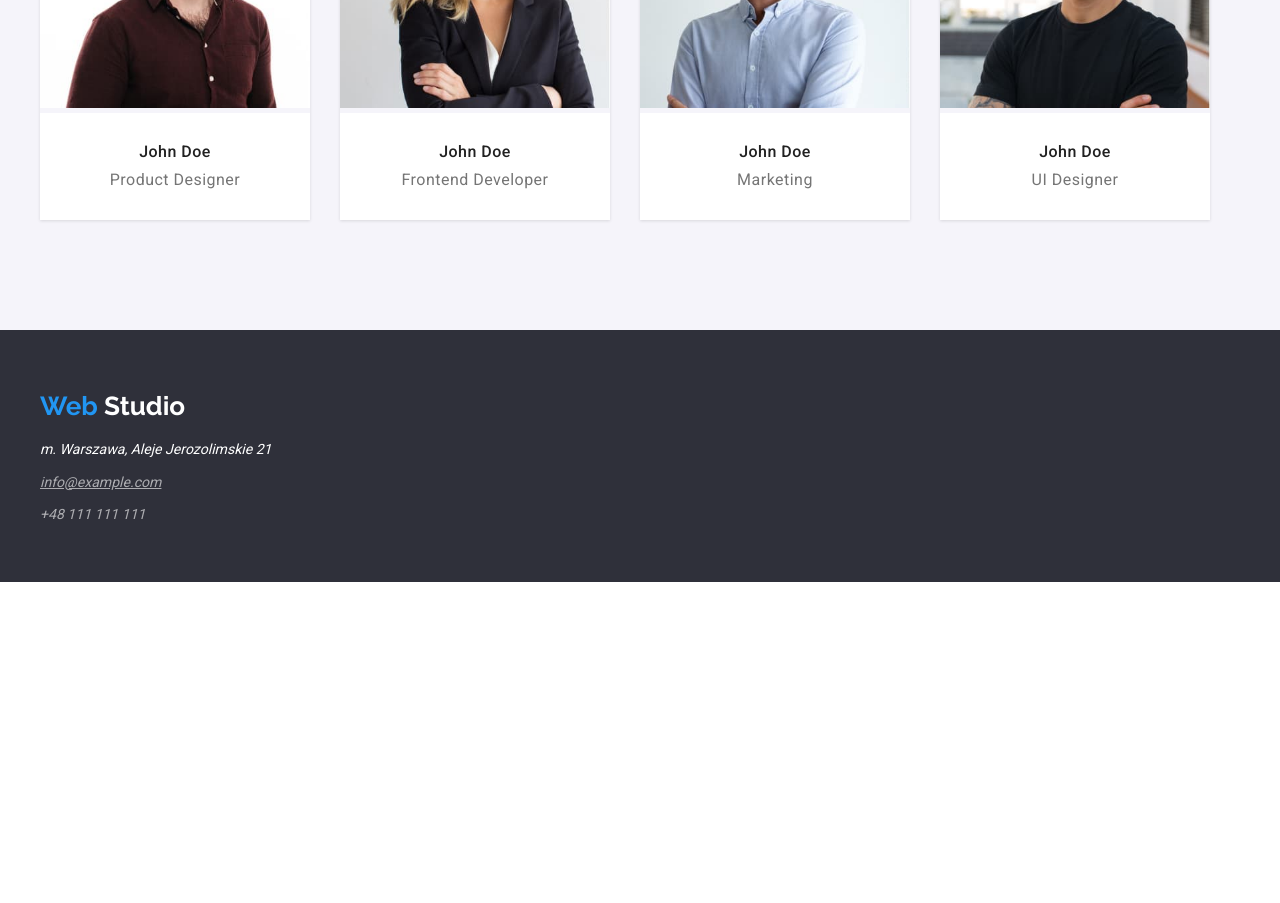
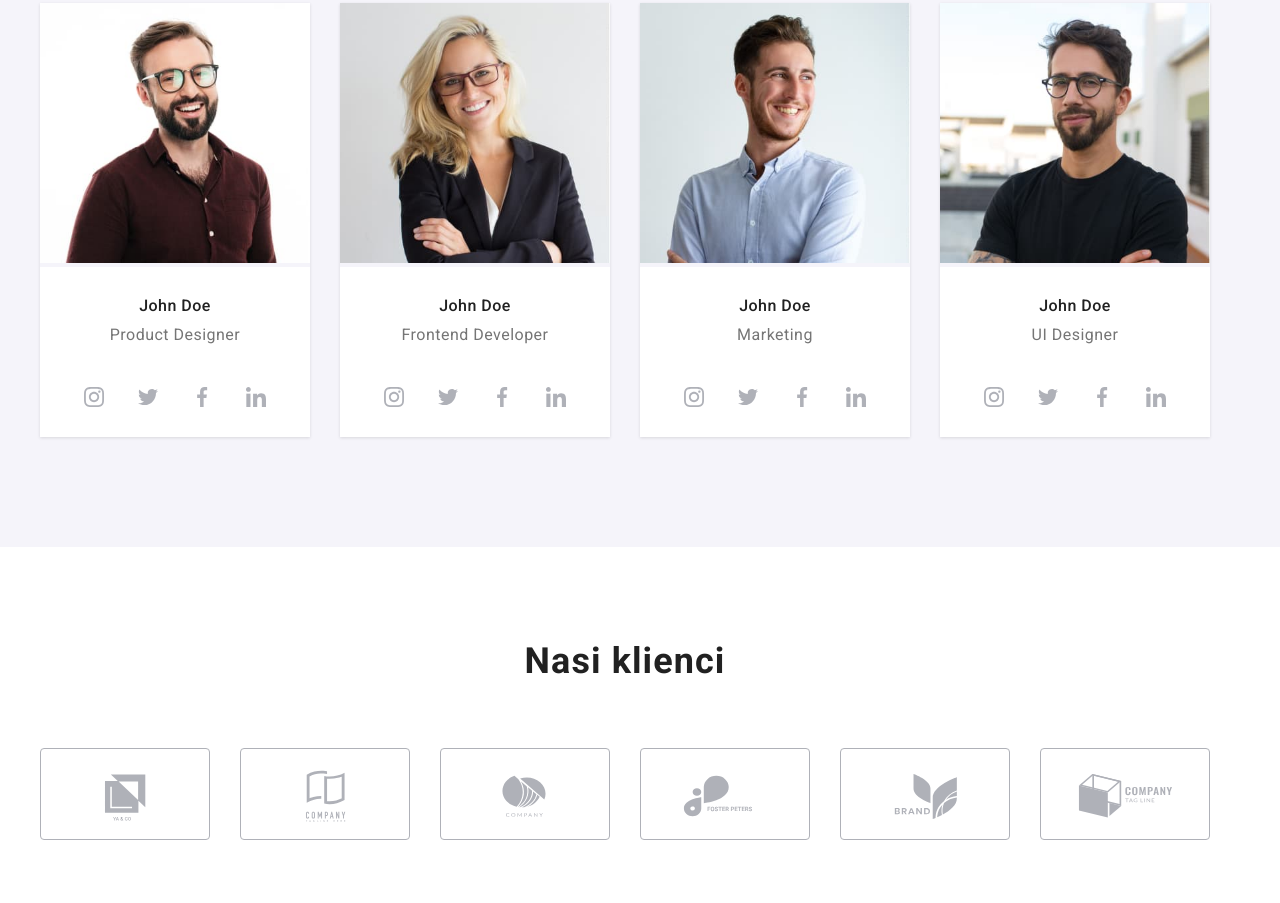
Before and after one commit to dariagruszkiewicz/goit-markup-hw-04, a plain HTML site: page index.html in a window 1280 px wide. Shown: the part 1897-2800 px from the top of the page. Before the commit the page ends 2479 px from the top, so only its background shows below. Drawn offline with nearby package versions, Linux system fonts and the light colour scheme.

Commit message:
pierwsze zmiany w hw04

```diff
--- a/css/styles.css
+++ b/css/styles.css
@@ -77,7 +77,7 @@ body {
 }
 
 .first-section {
-  background-color: #2f303a;
+  background-image: url('../images/background.jpg');
   display: flex;
 }
 
@@ -306,3 +306,47 @@ box-shadow: 0px 1px 3px 0px #0000001F;
 .portfolio-header-style {
   border-bottom: 1px solid #ECECEC;
 }
+
+.second-section-list-icons {
+  height: 120px;
+  width: 270px;
+  padding: 25px 100px;
+  background-color: #F5F4FA;
+  margin-bottom: 30px;
+  ;
+}
+
+.employee-social-links {
+  display: flex;
+  justify-content: space-between;
+  padding-left: 32px;
+  padding-right: 32px;
+  padding-bottom: 18px;
+  background-color: #FFFFFF;
+}
+
+.employee-social-list-icons:hover,
+.employee-social-list-icons:focus {
+fill: #2196F3;
+stroke: #2196F3;
+}
+
+
+  .our-customers-section {
+    width: 1170px;
+  }
+
+  .our-customer-list {
+    list-style-type: none;
+    display: flex;
+    justify-content: space-between;
+    padding-left: 0px;
+  }
+
+.our-customers-list-item {
+  width: 170px;
+  height: 92px;
+  border: 1px solid #AFB1B8;
+  border-radius: 4px;
+  padding: 17.71px 32px 14.25px;
+}
--- a/index.html
+++ b/index.html
@@ -28,7 +28,13 @@
           <li><a class="nav-link" href="#">Kontakt</a></li>
         </ul>
       </nav>
+      <svg width="16" height="12">
+        <use href="./images/icons.svg#icon-envelope1"></use>
+      </svg>
       <a class="header-contacts-link header-contacts-link-mail" href="mailto:info@devstudio.com">info@devstudio.com</a>
+      <svg width="10" height="16">
+  <use href="./images/icons.svg#icon-smartphone1"></use>
+</svg>
       <a class="header-contacts-link" href="tel:+48111111111">+48 111 111 111</a>
     </div>
     </div>
@@ -44,6 +50,9 @@
         <div class="container">
         <ul class="second-section-list">
           <li>
+            <svg class="second-section-list-icons" width="70" height="70">
+            <use href="./images/icons.svg#icon-antenna-1"></use>
+          </svg>
             <h2 class="second-section-title">LOREM IPSUM</h2>
             <p class="second-section-description">
               Lorem ipsum dolor sit amet, consectetur adipiscing elit. Nam vel arcu sem. Sed non
@@ -51,6 +60,9 @@
             </p>
           </li>
           <li>
+            <svg class="second-section-list-icons" width="70" height="70">
+              <use href="./images/icons.svg#icon-clock-1"></use>
+            </svg>
             <h2 class="second-section-title">LOREM IPSUM</h2>
             <p class="second-section-description">
               Lorem ipsum dolor sit amet, consectetur adipiscing elit. Nam vel arcu sem. Sed non
@@ -58,6 +70,9 @@
             </p>
           </li>
           <li>
+            <svg class="second-section-list-icons" width="70" height="70">
+              <use href="./images/icons.svg#icon-diagram-1"></use>
+            </svg>
             <h2 class="second-section-title">LOREM IPSUM</h2>
             <p class="second-section-description">
               Lorem ipsum dolor sit amet, consectetur adipiscing elit. Nam vel arcu sem. Sed non
@@ -65,6 +80,9 @@
             </p>
           </li>
           <li>
+            <svg class="second-section-list-icons" width="70" height="70">
+              <use href="./images/icons.svg#icon-astronaut-1"></use>
+            </svg>
             <h2 class="second-section-title">LOREM IPSUM</h2>
             <p class="second-section-description">
               Lorem ipsum dolor sit amet, consectetur adipiscing elit. Nam vel arcu sem. Sed non
@@ -120,6 +138,20 @@
             />
             <div class="employee-names">John Doe</div>
             <div class="employee-position">Product Designer</div>
+            <div class="employee-social-links">
+              <svg class="employee-social-list-icons" width="44" height="44">
+              <use href="./images/icons.svg#icon-Ellipse"></use>
+            </svg>
+            <svg width="44" height="44">
+              <use href="./images/icons.svg#icon-Ellipse1"></use>
+            </svg>
+            <svg width="44" height="44">
+              <use href="./images/icons.svg#icon-Ellipse2"></use>
+            </svg>
+            <svg width="44" height="44">
+              <use href="./images/icons.svg#icon-Ellipse3"></use>
+            </svg>
+          </div>
           </li>
           <li class="employee-list-item">
             <img
@@ -130,6 +162,20 @@
             />
             <div class="employee-names">John Doe</div>
             <div class="employee-position">Frontend Developer</div>
+            <div class="employee-social-links">
+              <svg width="44" height="44">
+              <use href="./images/icons.svg#icon-Ellipse"></use>
+            </svg>
+            <svg width="44" height="44">
+              <use href="./images/icons.svg#icon-Ellipse1"></use>
+            </svg>
+            <svg width="44" height="44">
+              <use href="./images/icons.svg#icon-Ellipse2"></use>
+            </svg>
+            <svg width="44" height="44">
+              <use href="./images/icons.svg#icon-Ellipse3"></use>
+            </svg>
+          </div>
           </li>
           <li class="employee-list-item">
             <img
@@ -140,6 +186,20 @@
             />
             <div class="employee-names">John Doe</div>
             <div class="employee-position">Marketing</div>
+            <div class="employee-social-links">
+              <svg width="44" height="44">
+              <use href="./images/icons.svg#icon-Ellipse"></use>
+            </svg>
+            <svg width="44" height="44">
+              <use href="./images/icons.svg#icon-Ellipse1"></use>
+            </svg>
+            <svg width="44" height="44">
+              <use href="./images/icons.svg#icon-Ellipse2"></use>
+            </svg>
+            <svg width="44" height="44">
+              <use href="./images/icons.svg#icon-Ellipse3"></use>
+            </svg>
+          </div>
           </li>
           <li class="employee-list-item">
             <img
@@ -150,8 +210,62 @@
             />
             <div class="employee-names">John Doe</div>
             <div class="employee-position">UI Designer</div>
+            <div class="employee-social-links">
+              <svg width="44" height="44">
+              <use href="./images/icons.svg#icon-Ellipse"></use>
+            </svg>
+            <svg width="44" height="44">
+              <use href="./images/icons.svg#icon-Ellipse1"></use>
+            </svg>
+            <svg width="44" height="44">
+              <use href="./images/icons.svg#icon-Ellipse2"></use>
+            </svg>
+            <svg width="44" height="44">
+              <use href="./images/icons.svg#icon-Ellipse3"></use>
+            </svg>
+          </div>
           </li>
         </ul>
+        </div>
+      </section>
+
+
+      <section class="section">
+        <div class="container">
+          <div class="our-customers-section">
+        <h2 class="subtitle">Nasi klienci</h2>
+        <ul class="our-customer-list">
+          <li class="our-customers-list-item">
+            <svg width="106" height="60">
+              <use href="./images/icons.svg#icon-Logo5"></use>
+            </svg>
+          </li>
+          <li class="our-customers-list-item">
+            <svg width="106" height="60">
+              <use href="./images/icons.svg#icon-Logo4"></use>
+            </svg>
+          </li>
+          <li class="our-customers-list-item">
+            <svg width="106" height="60">
+              <use href="./images/icons.svg#icon-Logo3"></use>
+            </svg>
+          </li>
+          <li class="our-customers-list-item">
+            <svg width="106" height="60">
+              <use href="./images/icons.svg#icon-Logo7"></use>
+            </svg>
+          </li>
+          <li class="our-customers-list-item">
+            <svg width="106" height="60">
+              <use href="./images/icons.svg#icon-Logo1"></use>
+            </svg>
+          </li>
+          <li class="our-customers-list-item">
+            <svg width="106" height="60">
+              <use href="./images/icons.svg#icon-Logo"></use>
+            </svg>
+        </ul>
+          </div>
         </div>
       </section>
     </main>
```
Also changed, not shown: images/background.jpg (added), images/icons.svg (added).
